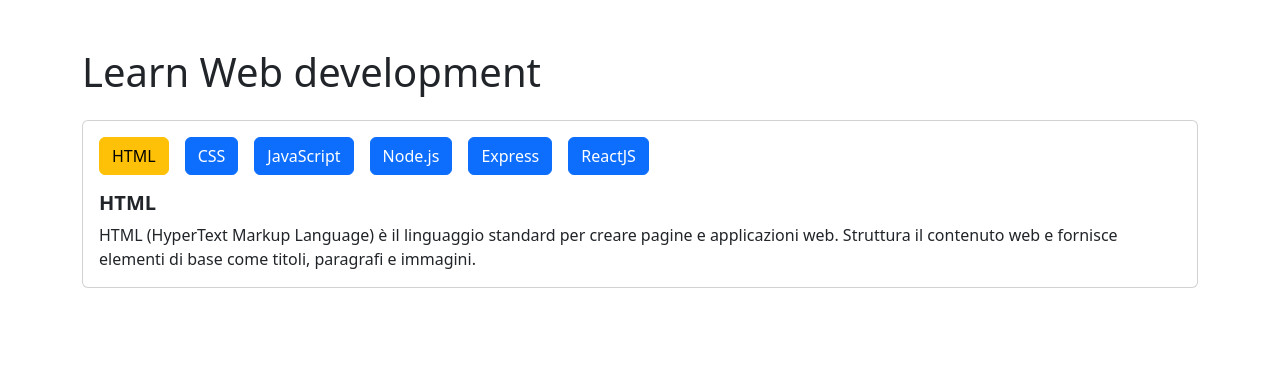
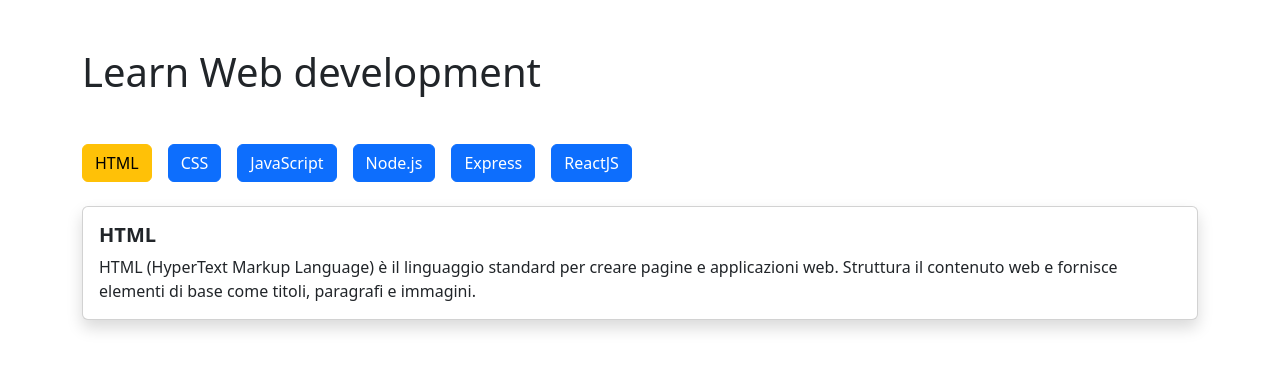
Before and after one commit to fedebacci/react-use-state, a React (Vite) app: page / in a window 1280 px wide. Both pictures are taken after a click on the button "HTML". Shown: the top 370 px of the page. Built offline with nearby package versions, Linux system fonts and the light colour scheme.

Commit message:
allineamento grafico con lo screenshot

```diff
--- a/src/components/layout/Main.jsx
+++ b/src/components/layout/Main.jsx
@@ -6,7 +6,7 @@
             <div className="container">
                 <div className="row">
                     <div className="col-100">
-                        <h1 className="mt-5 mb-4">
+                        <h1 className="my-5">
                             Learn Web development
                         </h1>
                         <Languages languagesData={languagesData} />
--- a/src/components/ui/LanguageDescriptionBox.jsx
+++ b/src/components/ui/LanguageDescriptionBox.jsx
@@ -3,7 +3,7 @@
 
 export default function LanguageDescriptionBox ({ title, description }) {
     return (
-        <div id="language-description">
+        <div id="language-description-box" className="card p-3 shadow">
             <LanguageDescriptionBoxTitle title={title} />
             <LanguageDescriptionBoxText text={description} />
         </div>
--- a/src/components/ui/LanguageDescriptionBoxText.jsx
+++ b/src/components/ui/LanguageDescriptionBoxText.jsx
@@ -1,6 +1,6 @@
 export default function LanguageDescriptionBoxText ({ text }) {
     return (
-        <p className="mb-0">
+        <p id="language-description-text" className="mb-0">
             {text || 'Nessun linguaggio è selezionato'}
         </p>
     );
--- a/src/components/ui/LanguageDescriptionBoxTitle.jsx
+++ b/src/components/ui/LanguageDescriptionBoxTitle.jsx
@@ -1,6 +1,6 @@
 export default function LanguageDescriptionBoxTitle ({ title }) {
     return (
-        title && <h6 className="fw-bold fs-5">
+        title && <h6 id="language-description-title" className="fw-bold fs-5">
             {title}
         </h6>
     );
--- a/src/components/ui/Languages.jsx
+++ b/src/components/ui/Languages.jsx
@@ -8,7 +8,7 @@
     const selectedLanguage = languagesData.find(languageData => languageData.id === selectedLanguageId);
 
     return (
-        <div className="card p-3">
+        <div id="languages">
 
             <LanguagesButtons
             selectedLanguageId={selectedLanguageId}
--- a/src/components/ui/LanguagesButtons.jsx
+++ b/src/components/ui/LanguagesButtons.jsx
@@ -2,7 +2,7 @@
 
 export default function LanguagesButtons ({ buttonsData, selectedLanguageId, setSelectedLanguageId }) {
     return (
-        <div id="languages-buttons" className="mb-3">
+        <div id="languages-buttons" className="mb-4">
             {
                 buttonsData.map(buttonData => {
                     return (
```
